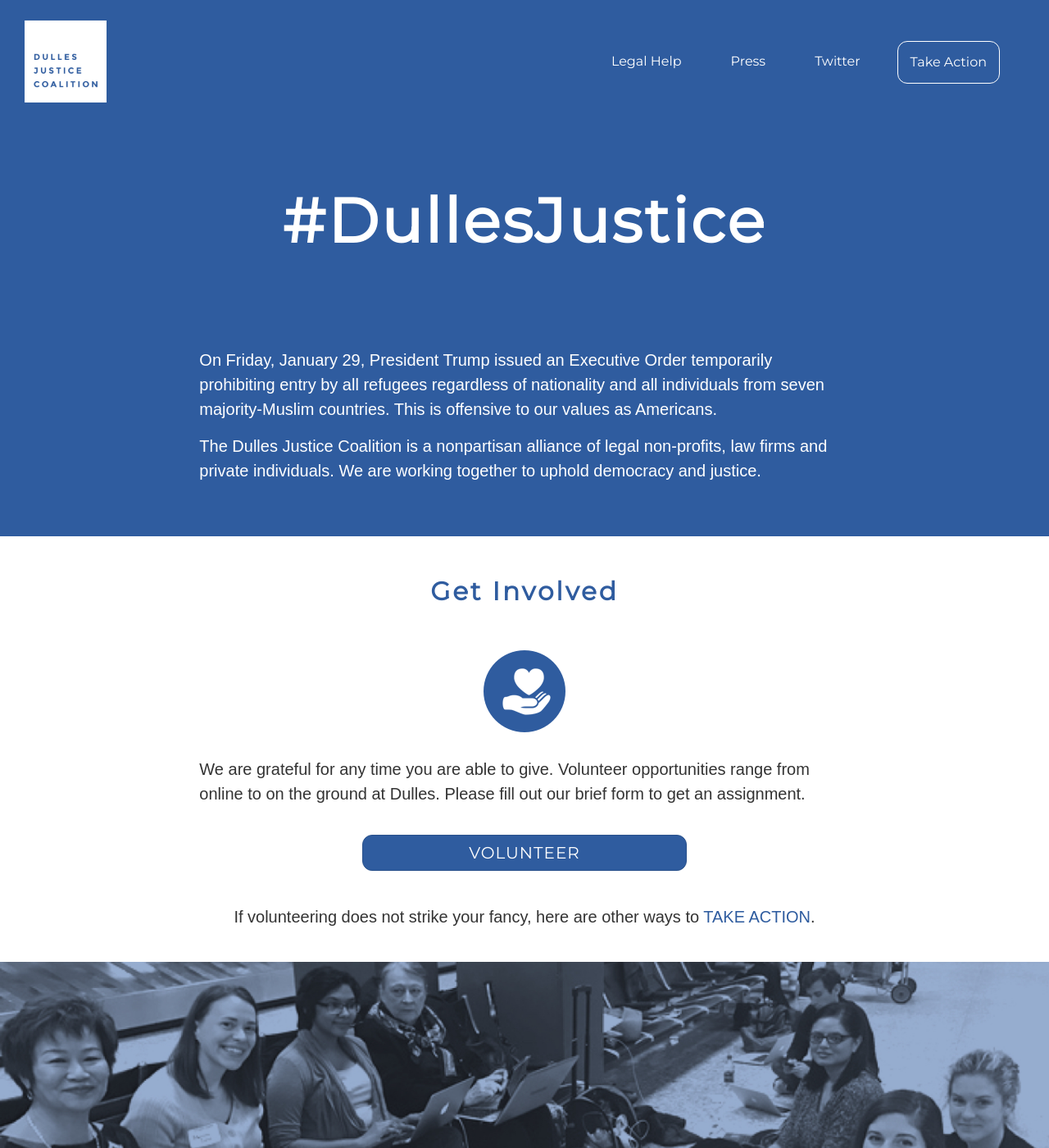
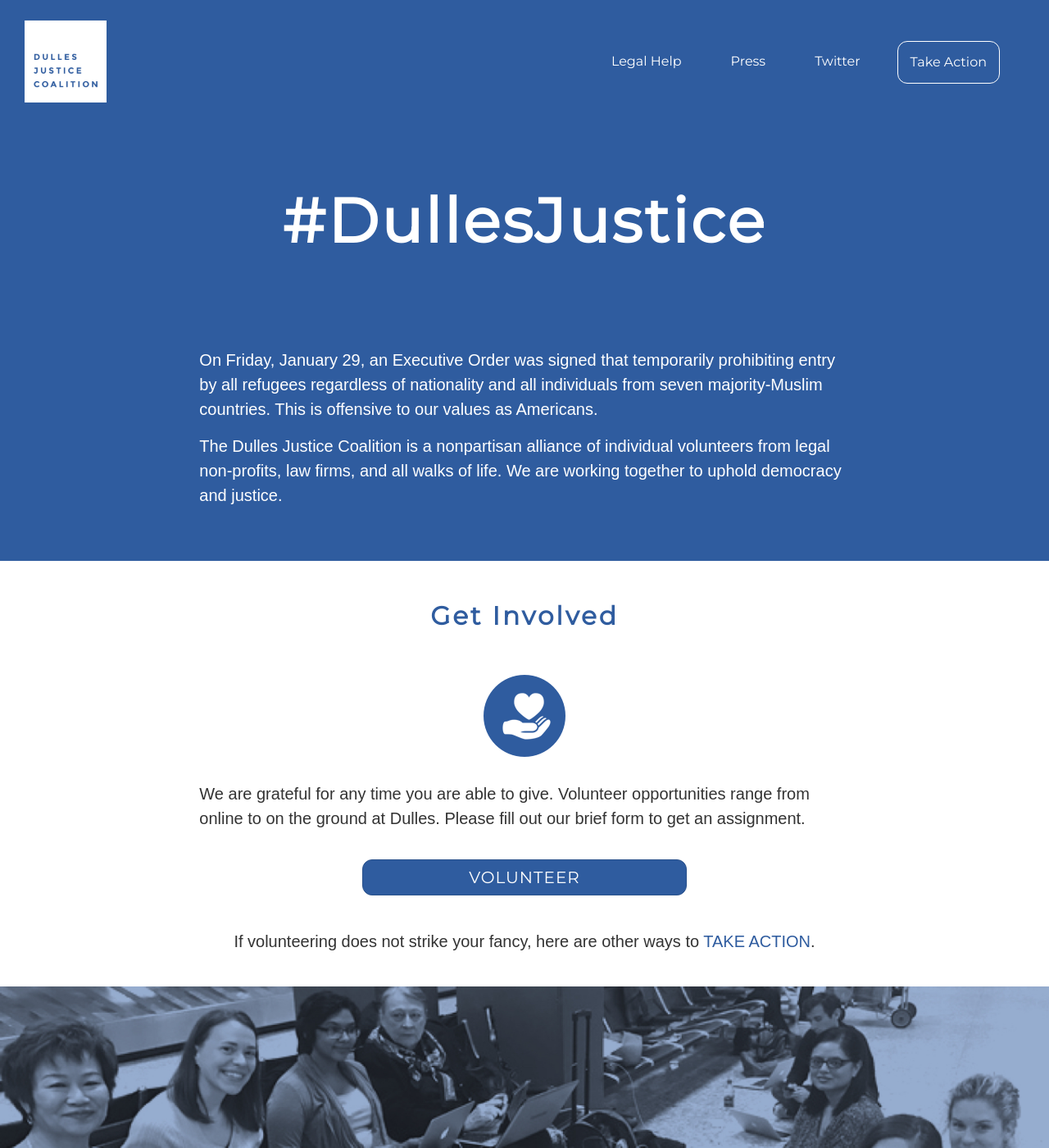
Before and after one commit to dullesjustice/site, a Jekyll site: the page built from index.html, in a window 1280 px wide and 1400 px high. Shown: the whole window at 82% size. Built offline with Jekyll 4.4.1, drawn with Linux system fonts in a browser that asks for light colours; some web fonts are replaced; some of the changed text lies outside the part shown.

Commit message:
Update language

```diff
--- a/index.html
+++ b/index.html
@@ -7,11 +7,16 @@
   <div class="row inverse pad50">
     <div class="col-sm-8 col-sm-offset-2 col-xs-12">
       <p>
-      On Friday, January 29, President Trump issued an Executive Order temporarily prohibiting entry by all refugees regardless of nationality and all individuals from seven majority-Muslim countries. This is offensive to our values as Americans.
+      On Friday, January 29, an Executive Order was signed that temporarily
+      prohibiting entry by all refugees regardless of nationality and all
+      individuals from seven majority-Muslim countries.
+      This is offensive to our values as Americans.
       </p>
 
       <p>
-      The Dulles Justice Coalition is a nonpartisan alliance of legal non-profits, law firms and private individuals. We are working together to uphold democracy and justice.
+      The Dulles Justice Coalition is a nonpartisan alliance of individual
+      volunteers from legal non-profits, law firms, and all walks of life.
+      We are working together to uphold democracy and justice.
       </p>
     </div>
   </div>
@@ -35,13 +40,7 @@
   {% include imagerow.html src="Homepage-photo2.jpg" %}
   <div class="row inverse padbottom50">
     <div class="col-sm-8 col-sm-offset-2 col-xs-12">
-      <h2>#NoBanNoWall</h2>
-      <p>
-        The actions at Dulles International Airport and statements made by Department of Homeland Security make it clear that they do not feel bound by three federal court orders.
-      </p>
-      <p>
-        Defiance of court orders by the President and DHS threatens the system of checks and balances that our founding fathers established to ensure that no one person or group of people could amass too much power.
-      </p>
+      <h2>On the Ground at Dulles</h2>
     </div>
   </div>
   <div class="row">
```
